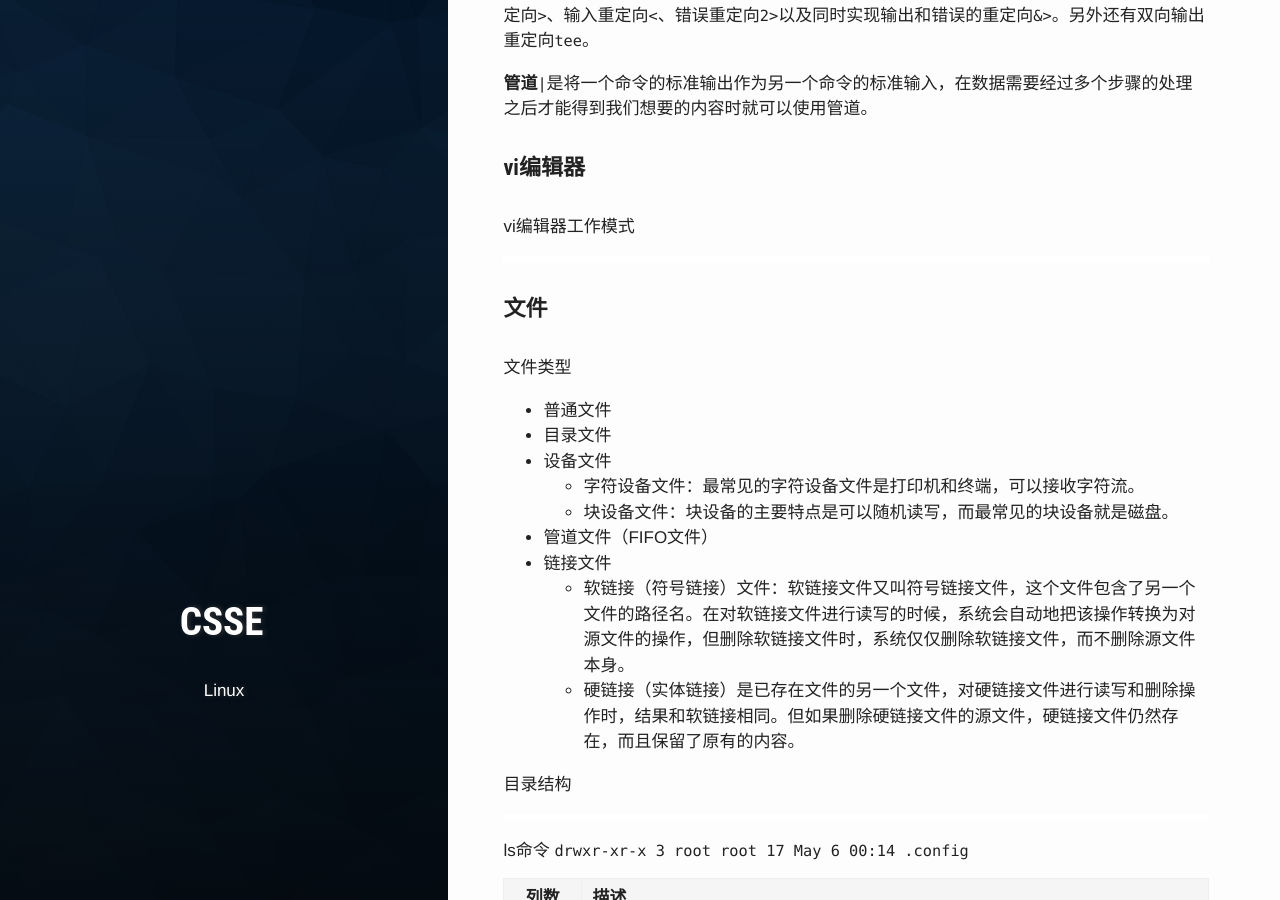
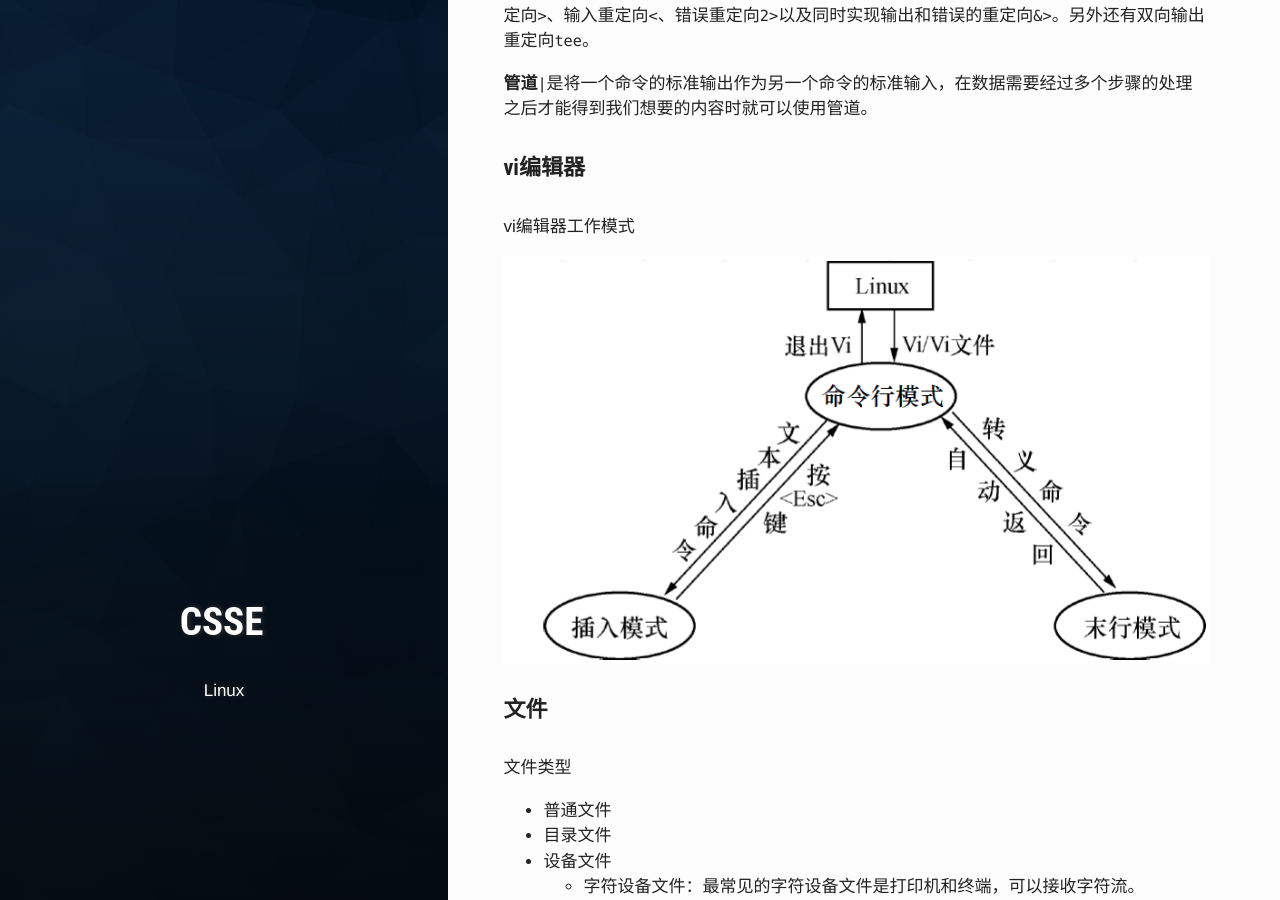
Before and after one commit to PetePro/PetePro.github.io, a Jekyll site: the page built from _posts/2019-12-31-linux.markdown, in a window 1280 px wide and 900 px high, scrolled down 2737 px. Built offline with Jekyll 4.4.1, drawn with Linux system fonts in a browser that asks for light colours; some web fonts are replaced.

Commit message:
modify images

```diff
--- a/_posts/2019-09-30-overwatch-league.markdown
+++ b/_posts/2019-09-30-overwatch-league.markdown
@@ -67,4 +67,4 @@ author: xusc
 - 第一赛季常规赛MVP——纽约九霄天擎队`JJoNak`
 - 第一赛季季后赛MVP——伦敦喷火战斗机队`Profit`
 
-![](../assets/images/2019/owl.png)
+![](/assets/images/2019/owl.png)
--- a/_posts/2019-12-31-linux.markdown
+++ b/_posts/2019-12-31-linux.markdown
@@ -98,7 +98,7 @@ RHEL 7使用目标（target）替换运行级别。目标使用目标单元文
 
 #### vi编辑器
 vi编辑器工作模式
-![](../assets/images/2019/vi.png)
+![](/assets/images/2019/vi.png)
 
 #### 文件
 
@@ -114,7 +114,7 @@ vi编辑器工作模式
   - 硬链接（实体链接）是已存在文件的另一个文件，对硬链接文件进行读写和删除操作时，结果和软链接相同。但如果删除硬链接文件的源文件，硬链接文件仍然存在，而且保留了原有的内容。
 
 目录结构
-![](../assets/images/2019/Linux目录结构.png)
+![](/assets/images/2019/Linux目录结构.png)
 
 ls命令 `drwxr-xr-x 3 root root 17 May 6 00:14 .config`
 
```
